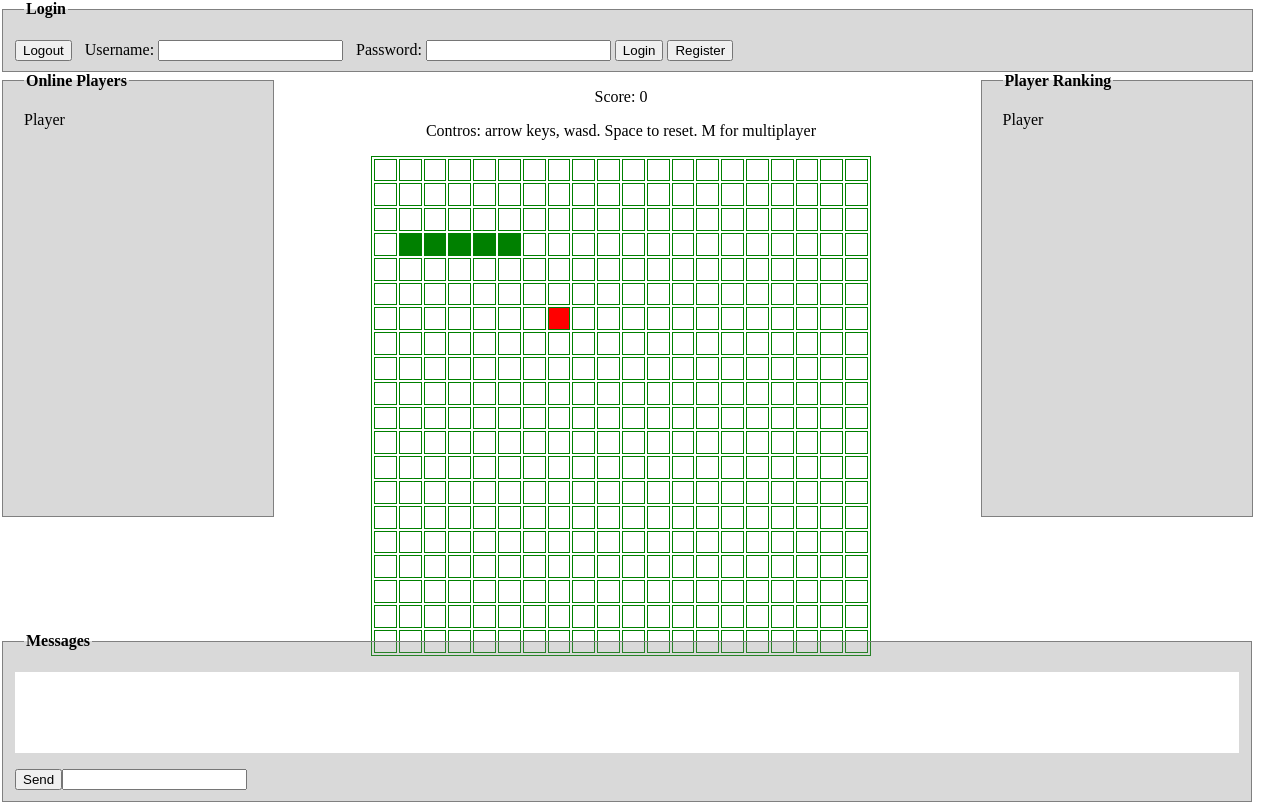
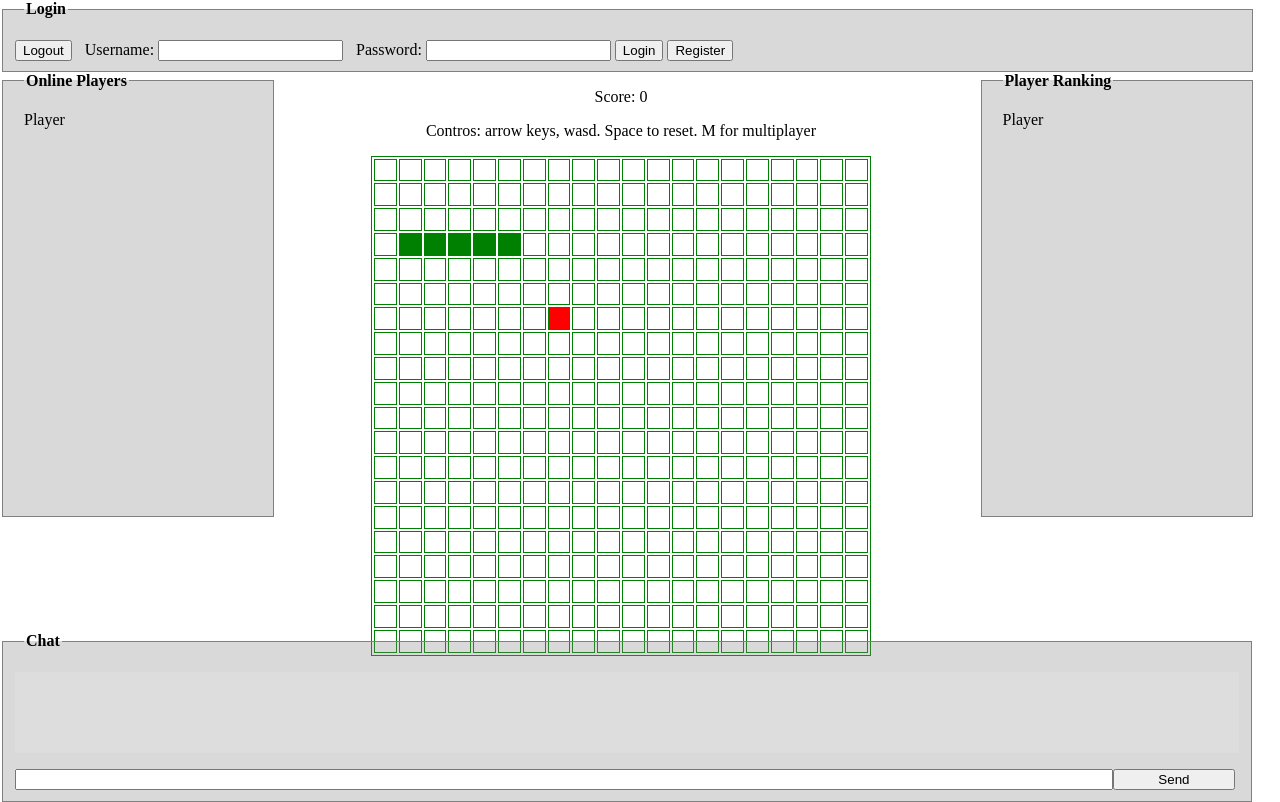
Before and after one commit to Polar-/wormgame, a website: page public/index.html in a window 1280 px wide. Drawn offline with nearby package versions, Linux system fonts and the light colour scheme; no server answers.

Commit message:
made chat scroll down automatically

```diff
--- a/public/index.html
+++ b/public/index.html
@@ -24,6 +24,8 @@
 
                 socket.on('chat', function(data){
                     document.getElementById('chat_test').innerHTML += data+"</br>";
+                    //Move scrolling to bottom
+                    document.getElementById('chat_test').scrollTop = document.getElementById('chat_test').scrollHeight;
                 });
 
                 // This function fetches player names
@@ -71,22 +73,21 @@
                 </div>
 
                 <div id="middle">
-                <div id="gameboardarea">
-                    <p>Error loading wormgame.</p>
-                </div>
+                    <div id="gameboardarea">
+                        <p>Error loading wormgame.</p>
+                    </div>
                 </div>
 
                 <div id="right_menu">
                     <fieldset><legend><strong>Player Ranking</strong></legend>
                         <p id="ranking"><span>Player</span></p>
                     </fieldset>
-
                 </div>
 
                 <div id="footer">
-                    <fieldset><legend><strong>Messages</strong></legend>
-                    <p id="chat_test"><span></span></p>
-                    <input type="submit" onclick="Chat()" value="Send"><input id="chat_message" type="text">
+                    <fieldset><legend><strong>Chat</strong></legend>
+                        <p id="chat_test"><span></span></p>
+                        <input id="chat_message" type="text"><input id="chat_send" type="submit" onclick="Chat()" value="Send">
                     </fieldset>
                 </div>
             </div>
--- a/public/matotyyli.css
+++ b/public/matotyyli.css
@@ -5,6 +5,7 @@
 input:focus {
     color: black;
 }
+
 html,body{
 	width:99%;
 	height:99%;
@@ -17,10 +18,12 @@ fieldset {
     background-color: rgba(128, 128, 128, 0.3);
     color: black;
 }
+
 legend {
 	color:black;
 	margin-left:9px;
 }
+
 span{
 	margin-left:9px;
 }
@@ -35,24 +38,27 @@ span{
     float: left;
     height: 450px; /*prosenteiksi?*/
 }
+
 #middle {
 	width: 55%;
 	height: 90%;
 	text-align: left;
     float: left;
 }
+
 #gameboardarea { /*edellinen nimeämiskäytäntö loi conflictin js llä luodun pelipöydän kanssa*/
-
     height: 100%;
     text-align: center;
     float: middle;
     color: black;
 }
+
 #gameboard {
-	float:middle;
+	float: middle;
 	width: 500px;
 	height: 500px;
 }
+
 #right_menu {
 	width: 22%;
     float: right;
@@ -61,16 +67,25 @@ span{
 
 #footer {
 	clear: both;
-	position:absolute;
+	position: absolute;
 	bottom: 1%;
 	width: 98%;
 	height: 20%;
 }
 
-#chat_test{
-	height:60%;
-	background-color: white;
-	overflow: scroll;
+#chat_test {
+	height: 60%;
+	width: 100%;
+	background-color: #DDDDDD;
+	overflow: auto;
+}
+
+#chat_message {
+	width: 89%;
+}
+
+#chat_send {
+	width: 10%;
 }
 
 table {
@@ -87,8 +102,7 @@ table, td, tr{
 	margin: auto;
 }
 
-p{
-
+p {
 	color = black;
 }
 
```
